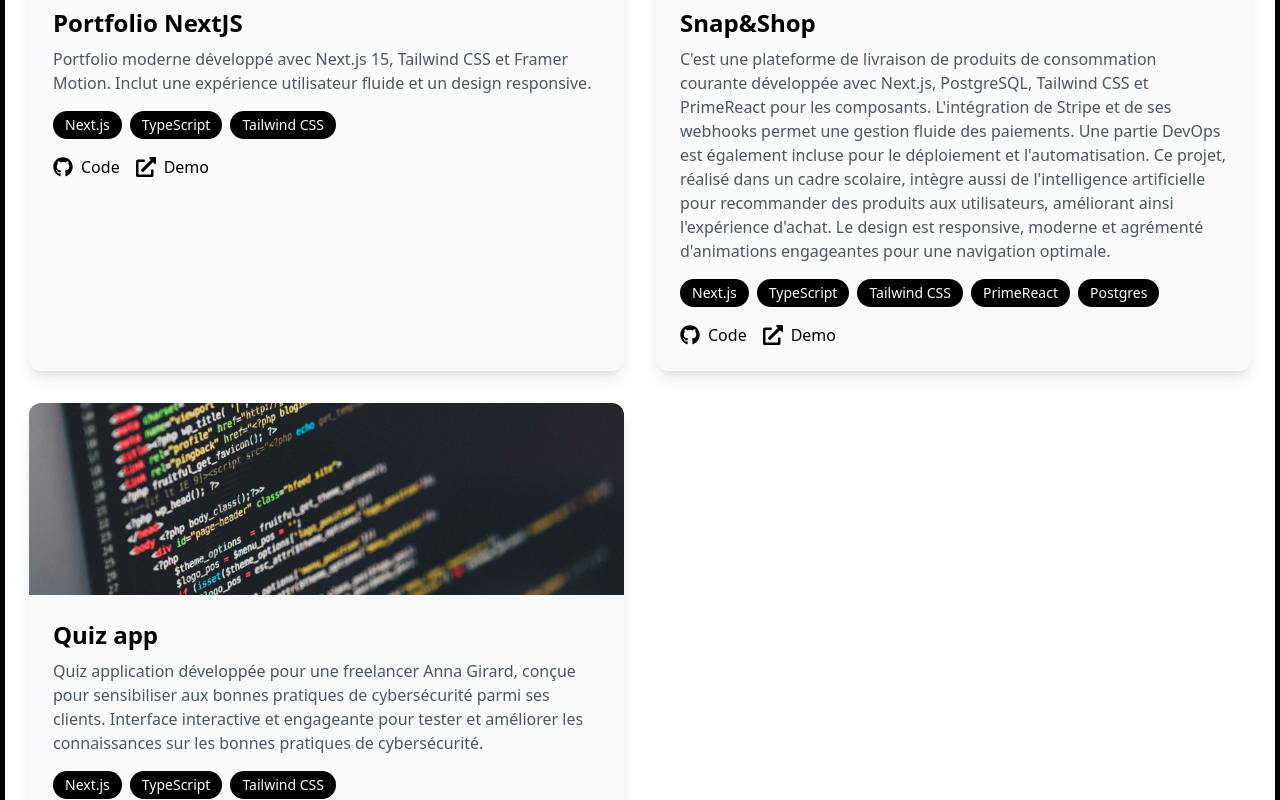
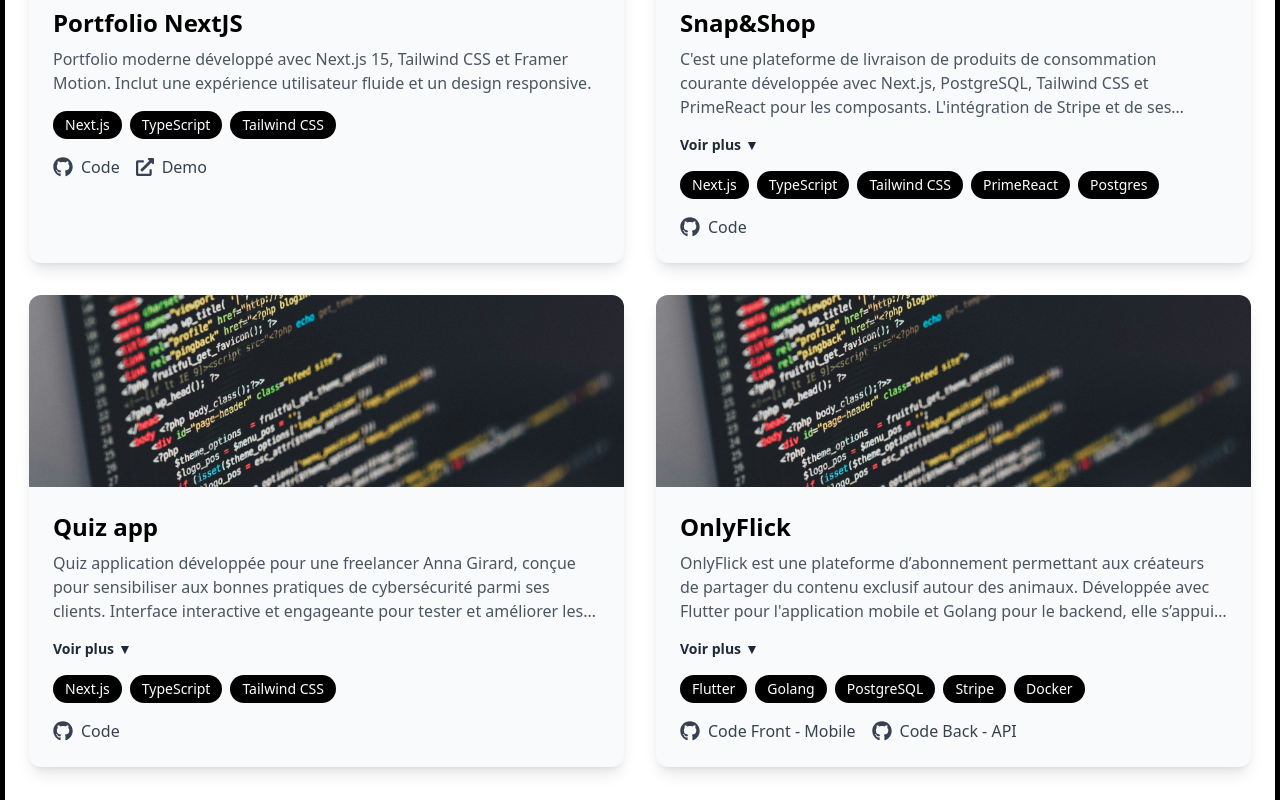
Before and after one commit to anthonyvouin/landingpage, a Next.js app: page / in a window 1280 px wide. Shown: the part 4600-5400 px from the top of the page. Built offline with nearby package versions, Linux system fonts and the light colour scheme.

Commit message:
Update Projects.tsx

```diff
--- a/app/components/Projects.tsx
+++ b/app/components/Projects.tsx
@@ -3,15 +3,17 @@
 import { motion } from 'framer-motion';
 import Image from 'next/image';
 import { FaGithub, FaExternalLinkAlt } from 'react-icons/fa';
+import { useState, useRef, useEffect } from 'react';
 
-const Projects = () => {
 const projects = [
   {
     title: "Portfolio NextJS",
     description: "Portfolio moderne développé avec Next.js 15, Tailwind CSS et Framer Motion. Inclut une expérience utilisateur fluide et un design responsive.",
     technologies: ["Next.js", "TypeScript", "Tailwind CSS"],
     image: "/code.jpg",
-      github: "https://github.com/anthonyvouin/landingpage",
+    github: [
+      { url: "https://github.com/anthonyvouin/landingpage" }
+    ],
     site: "https://anthony-vouin.com"
   },
   {
@@ -19,18 +21,52 @@ const Projects = () => {
     description: "C'est une plateforme de livraison de produits de consommation courante développée avec Next.js, PostgreSQL, Tailwind CSS et PrimeReact pour les composants. L'intégration de Stripe et de ses webhooks permet une gestion fluide des paiements. Une partie DevOps est également incluse pour le déploiement et l'automatisation. Ce projet, réalisé dans un cadre scolaire, intègre aussi de l'intelligence artificielle pour recommander des produits aux utilisateurs, améliorant ainsi l'expérience d'achat. Le design est responsive, moderne et agrémenté d'animations engageantes pour une navigation optimale.",
     technologies: ["Next.js", "TypeScript", "Tailwind CSS", "PrimeReact", "Postgres"],
     image: "/code.jpg",
-      github: "https://github.com/anthonyvouin/MarketPlaceFood",
-      site: ""
+    github: [
+      { url: "https://github.com/anthonyvouin/MarketPlaceFood" },
+    ],
   },
   {
     title: "Quiz app",
     description: "Quiz application développée pour une freelancer Anna Girard, conçue pour sensibiliser aux bonnes pratiques de cybersécurité parmi ses clients. Interface interactive et engageante pour tester et améliorer les connaissances sur les bonnes pratiques de cybersécurité.",
     technologies: ["Next.js", "TypeScript", "Tailwind CSS"],
     image: "/code.jpg",
-      github: "https://github.com/anthonyvouin/quiz",
-      site: ""
+    github: [
+      { url: "https://github.com/anthonyvouin/quiz"}
+    ],
   },
+  {
+    title: "OnlyFlick",
+    description: "OnlyFlick est une plateforme d’abonnement permettant aux créateurs de partager du contenu exclusif autour des animaux. Développée avec Flutter pour l'application mobile et Golang pour le backend, elle s’appuie sur PostgreSQL pour la gestion des données. L’intégration de Stripe et de ses webhooks assure une gestion fiable des paiements récurrents. Le projet inclut également une infrastructure DevOps pour le déploiement automatisé. Le design est moderne, responsive et centré sur l’expérience utilisateur, avec des suggestions de contenus basées sur les préférences des abonnés.",
+    technologies: ["Flutter", "Golang", "PostgreSQL", "Stripe", "Docker"],
+    image: "/code.jpg",
+    github: [
+      { url: "https://github.com/anthonyvouin/pec2-frontend" , label: "Front - Mobile"},
+      { url: "https://github.com/anthonyvouin/pec2-backend/" , label: "Back - API"},
+    ],
+  }
+
 ];
+
+const Projects = () => {
+  const [expanded, setExpanded] = useState<number | null>(null);
+  const [clamped, setClamped] = useState<{ [key: number]: boolean }>({});
+  const descRefs = useRef<(HTMLParagraphElement | null)[]>([]);
+
+  useEffect(() => {
+    const newClamped: { [key: number]: boolean } = {};
+    descRefs.current.forEach((el, idx) => {
+      if (el) {
+        const lineHeight = parseFloat(getComputedStyle(el).lineHeight) || 24;
+        const maxHeight = 3 * lineHeight;
+        newClamped[idx] = el.scrollHeight > maxHeight + 1;
+      }
+    });
+    setClamped(newClamped);
+  }, []);
+
+  const toggleExpand = (index: number) => {
+    setExpanded(expanded === index ? null : index);
+  };
 
   return (
     <section id="projects" className=" bg-white mt-20 mb-20">
@@ -70,7 +106,21 @@ const Projects = () => {
 
               <div className="p-6">
                 <h3 className="text-2xl font-bold mb-2">{project.title}</h3>
-                <p className="text-gray-600 mb-4">{project.description}</p>
+                <p
+                  ref={el => { descRefs.current[index] = el; }}
+                  className={`text-gray-600 mb-4 ${expanded === index ? '' : 'line-clamp-3'}`}
+                >
+                  {project.description}
+                </p>
+                {clamped[index] && (
+                  <button
+                    onClick={() => toggleExpand(index)}
+                    className="text-gray-800 font-semibold text-sm mb-4 flex items-center gap-1 hover:underline focus:outline-none transition-colors"
+                  >
+                    {expanded === index ? 'Voir moins' : 'Voir plus'}
+                    <span className={`transition-transform duration-200 ${expanded === index ? 'rotate-180' : ''}`}>▼</span>
+                  </button>
+                )}
 
                 <div className="flex flex-wrap gap-2 mb-4">
                   {project.technologies.map((tech, techIndex) => (
@@ -84,31 +134,32 @@ const Projects = () => {
                 </div>
 
                 <div className="flex gap-4">
+                  {project.github.map((repo, i) => (
                     <a
-                    href={project.github}
+                      key={i}
+                      href={repo.url}
                       target="_blank"
                       rel="noopener noreferrer"
-                    className="flex items-center gap-2 text-black hover:text-gray-600 transition-colors"
+                      className="flex items-center gap-2 text-gray-700 hover:text-black transition-colors duration-200"
                     >
                       <FaGithub className="text-xl" />
-                    <span>Code</span>
+                      <span className="font-medium">Code{'label' in repo && repo.label ? ` ${repo.label}` : ''}</span>
                     </a>
+                  ))}
+                  {project.site && (
                     <a
                       href={project.site}
                       target="_blank"
                       rel="noopener noreferrer"
-                    className="flex items-center gap-2 text-black hover:text-gray-600 transition-colors"
+                      className="flex items-center gap-2 text-gray-700 hover:text-black transition-colors duration-200"
                     >
-                    <FaExternalLinkAlt className="text-xl" />
-                    <span>Demo</span>
+                      <FaExternalLinkAlt className="text-lg" />
+                      <span className="font-medium">Demo</span>
                     </a>
+                  )}
                 </div>
               </div>
             </motion.div>
-
-
-
-
           ))}
         </div>
 
```
Lines whose indentation alone changed are shown as unchanged.
